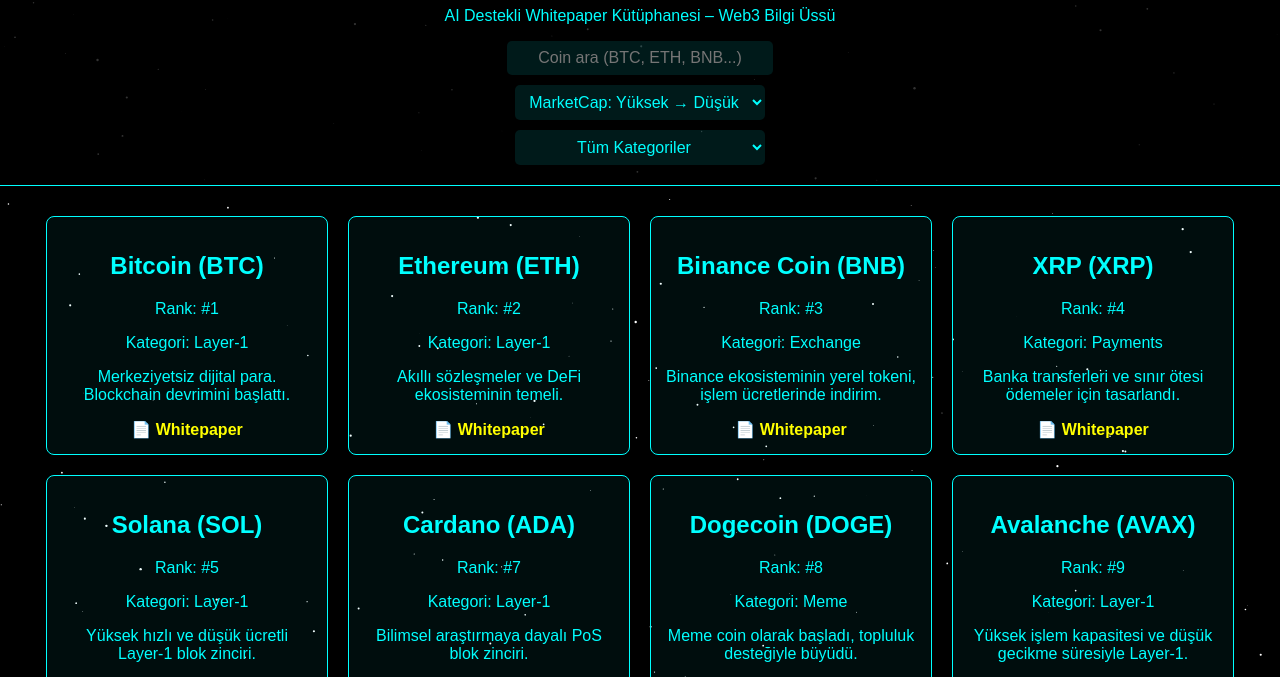
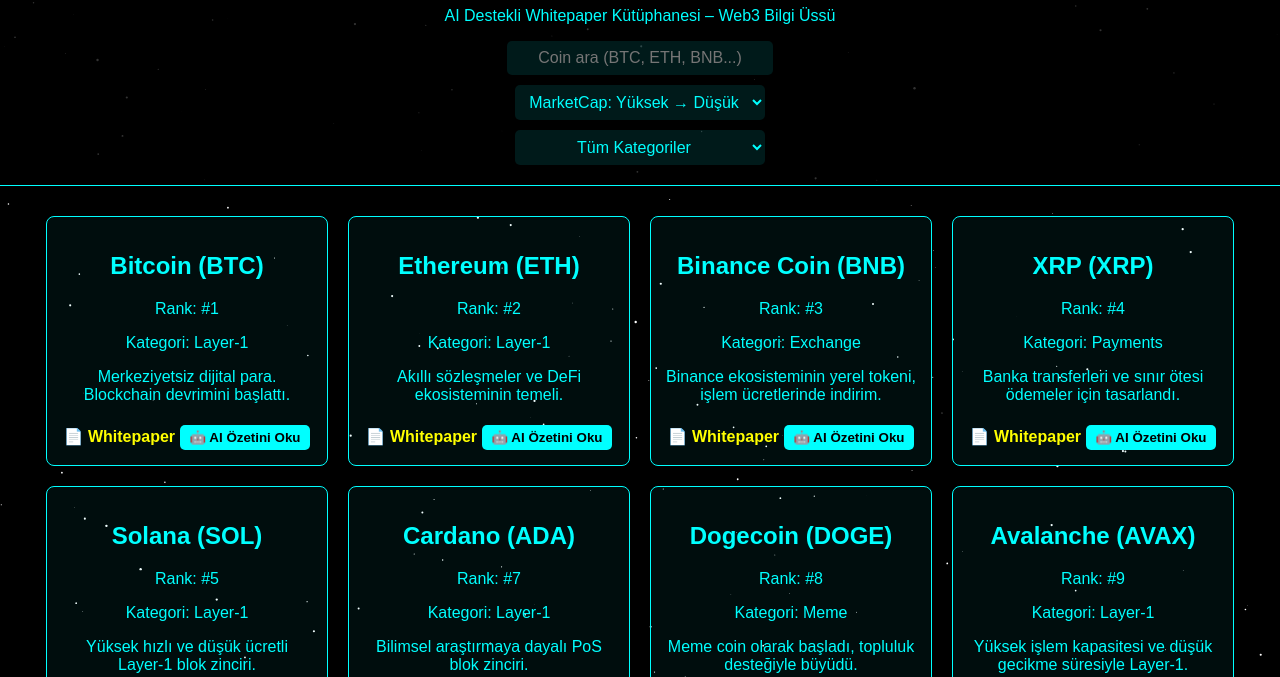
Before and after one commit to ofdemirekin/whitepapers-one, a plain HTML site: page index.html in a window 1280 px wide. Shown: the part 94-771 px from the top of the page. Drawn offline with Linux system fonts and the light colour scheme.

Commit message:
V2.4 GPT Özetleme (Dummy) eklendi

```diff
--- a/data.json
+++ b/data.json
@@ -6,7 +6,8 @@
             "summary": "Merkeziyetsiz dijital para. Blockchain devrimini ba\u015flatt\u0131.",
             "link": "https://bitcoin.org/bitcoin.pdf",
             "marketcapRank": 1,
-            "category": "Layer-1"
+            "category": "Layer-1",
+            "aiSummary": "Bitcoin projesi: Merkeziyetsiz dijital para. Blockchain devrimini ba\u015flatt\u0131. (AI sahte \u00f6zet)."
         },
         {
             "name": "Ethereum",
@@ -14,7 +15,8 @@
             "summary": "Ak\u0131ll\u0131 s\u00f6zle\u015fmeler ve DeFi ekosisteminin temeli.",
             "link": "https://ethereum.org/en/whitepaper/",
             "marketcapRank": 2,
-            "category": "Layer-1"
+            "category": "Layer-1",
+            "aiSummary": "Ethereum projesi: Ak\u0131ll\u0131 s\u00f6zle\u015fmeler ve DeFi ekosisteminin temeli. (AI sahte \u00f6zet)."
         },
         {
             "name": "Binance Coin",
@@ -22,7 +24,8 @@
             "summary": "Binance ekosisteminin yerel tokeni, i\u015flem \u00fccretlerinde indirim.",
             "link": "https://www.binance.com/resources/ico/whitepaper/binance-whitepaper-en.pdf",
             "marketcapRank": 3,
-            "category": "Exchange"
+            "category": "Exchange",
+            "aiSummary": "Binance Coin projesi: Binance ekosisteminin yerel tokeni, i\u015flem \u00fccretlerinde indirim. (AI sahte \u00f6zet)."
         },
         {
             "name": "Solana",
@@ -30,7 +33,8 @@
             "summary": "Y\u00fcksek h\u0131zl\u0131 ve d\u00fc\u015f\u00fck \u00fccretli Layer-1 blok zinciri.",
             "link": "https://solana.com/solana-whitepaper.pdf",
             "marketcapRank": 5,
-            "category": "Layer-1"
+            "category": "Layer-1",
+            "aiSummary": "Solana projesi: Y\u00fcksek h\u0131zl\u0131 ve d\u00fc\u015f\u00fck \u00fccretli Layer-1 blok zinciri. (AI sahte \u00f6zet)."
         },
         {
             "name": "XRP",
@@ -38,7 +42,8 @@
             "summary": "Banka transferleri ve s\u0131n\u0131r \u00f6tesi \u00f6demeler i\u00e7in tasarland\u0131.",
             "link": "https://ripple.com/files/ripple_consensus_whitepaper.pdf",
             "marketcapRank": 4,
-            "category": "Payments"
+            "category": "Payments",
+            "aiSummary": "XRP projesi: Banka transferleri ve s\u0131n\u0131r \u00f6tesi \u00f6demeler i\u00e7in tasarland\u0131. (AI sahte \u00f6zet)."
         },
         {
             "name": "Cardano",
@@ -46,7 +51,8 @@
             "summary": "Bilimsel ara\u015ft\u0131rmaya dayal\u0131 PoS blok zinciri.",
             "link": "https://docs.cardano.org/en/latest/explore-cardano/cardano-whitepaper.html",
             "marketcapRank": 7,
-            "category": "Layer-1"
+            "category": "Layer-1",
+            "aiSummary": "Cardano projesi: Bilimsel ara\u015ft\u0131rmaya dayal\u0131 PoS blok zinciri. (AI sahte \u00f6zet)."
         },
         {
             "name": "Dogecoin",
@@ -54,7 +60,8 @@
             "summary": "Meme coin olarak ba\u015flad\u0131, topluluk deste\u011fiyle b\u00fcy\u00fcd\u00fc.",
             "link": "https://dogecoin.com/whitepaper.pdf",
             "marketcapRank": 8,
-            "category": "Meme"
+            "category": "Meme",
+            "aiSummary": "Dogecoin projesi: Meme coin olarak ba\u015flad\u0131, topluluk deste\u011fiyle b\u00fcy\u00fcd\u00fc. (AI sahte \u00f6zet)."
         },
         {
             "name": "Polkadot",
@@ -62,7 +69,8 @@
             "summary": "Blok zincirleri aras\u0131nda veri ve de\u011fer transferini m\u00fcmk\u00fcn k\u0131lar.",
             "link": "https://polkadot.network/PolkaDotPaper.pdf",
             "marketcapRank": 12,
-            "category": "Layer-0"
+            "category": "Layer-0",
+            "aiSummary": "Polkadot projesi: Blok zincirleri aras\u0131nda veri ve de\u011fer transferini m\u00fcmk\u00fcn k\u0131lar. (AI sahte \u00f6zet)."
         },
         {
             "name": "Avalanche",
@@ -70,7 +78,8 @@
             "summary": "Y\u00fcksek i\u015flem kapasitesi ve d\u00fc\u015f\u00fck gecikme s\u00fcresiyle Layer-1.",
             "link": "https://assets.avax.network/whitepaper.pdf",
             "marketcapRank": 9,
-            "category": "Layer-1"
+            "category": "Layer-1",
+            "aiSummary": "Avalanche projesi: Y\u00fcksek i\u015flem kapasitesi ve d\u00fc\u015f\u00fck gecikme s\u00fcresiyle Layer-1. (AI sahte \u00f6zet)."
         },
         {
             "name": "Chainlink",
@@ -78,7 +87,8 @@
             "summary": "Ak\u0131ll\u0131 s\u00f6zle\u015fmelere ger\u00e7ek d\u00fcnya verisi sa\u011flar.",
             "link": "https://research.chain.link/whitepaper-v2.pdf",
             "marketcapRank": 10,
-            "category": "Oracle"
+            "category": "Oracle",
+            "aiSummary": "Chainlink projesi: Ak\u0131ll\u0131 s\u00f6zle\u015fmelere ger\u00e7ek d\u00fcnya verisi sa\u011flar. (AI sahte \u00f6zet)."
         }
     ]
 }
--- a/index.html
+++ b/index.html
@@ -54,8 +54,17 @@
                                       <p>Rank: #${wp.marketcapRank}</p>
                                       <p>Kategori: ${wp.category}</p>
                                       <p>${wp.summary}</p>
-                                      <a href="${wp.link}" target="_blank">📄 Whitepaper</a>`;
+                                      <a href="${wp.link}" target="_blank">📄 Whitepaper</a>
+                                      <button class="ai-btn">🤖 AI Özetini Oku</button>
+                                      <p class="ai-summary" style="display:none; color:#0f0; margin-top:5px;">(AI): ${wp.aiSummary}</p>`;
                     container.appendChild(card);
+                });
+
+                document.querySelectorAll('.ai-btn').forEach(btn => {
+                    btn.addEventListener('click', () => {
+                        const summary = btn.nextElementSibling;
+                        summary.style.display = summary.style.display === "none" ? "block" : "none";
+                    });
                 });
             }
 
--- a/style.css
+++ b/style.css
@@ -55,6 +55,19 @@
     transform: scale(1.05);
     box-shadow: 0 0 15px #0ff;
 }
+.ai-btn {
+    background: #0ff;
+    color: #000;
+    border: none;
+    border-radius: 5px;
+    padding: 5px 10px;
+    cursor: pointer;
+    margin-top: 5px;
+    font-weight: bold;
+}
+.ai-btn:hover {
+    background: #ff0;
+}
 a {
     color: #ff0;
     text-decoration: none;
```
